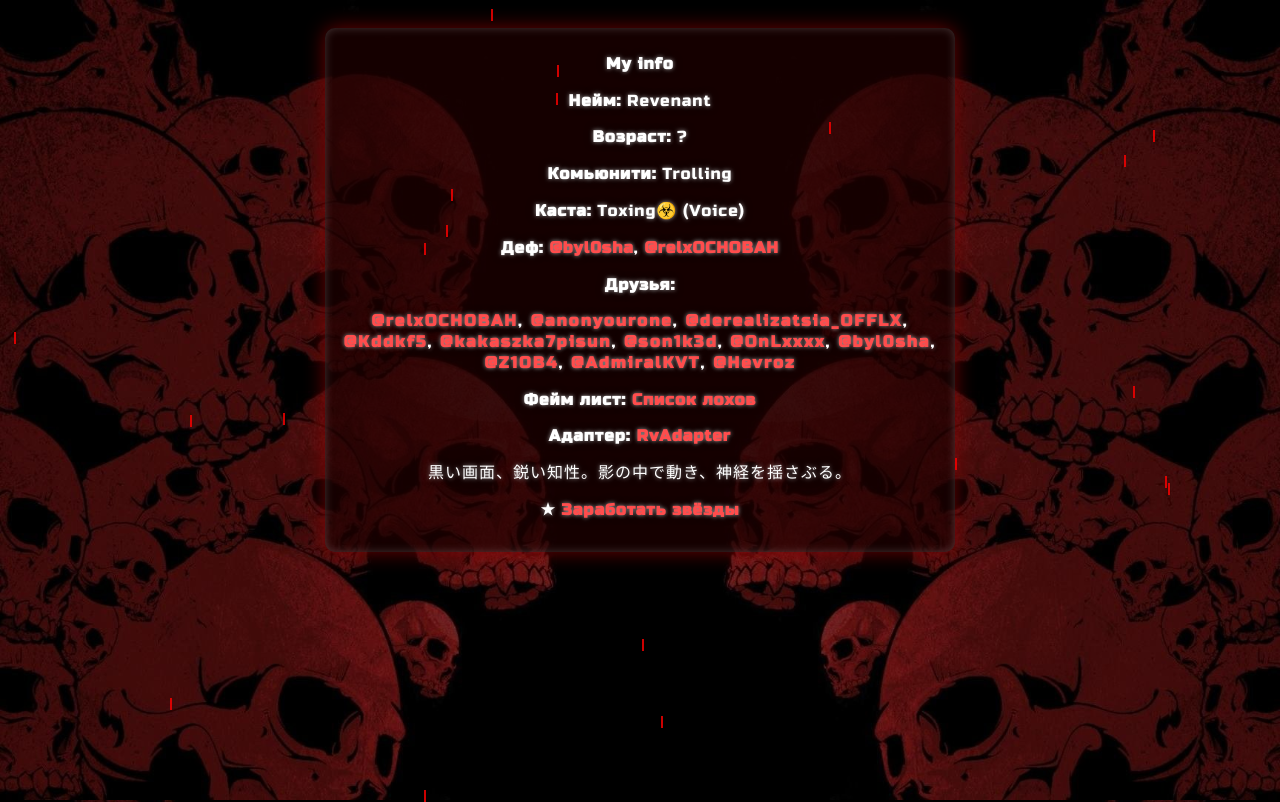
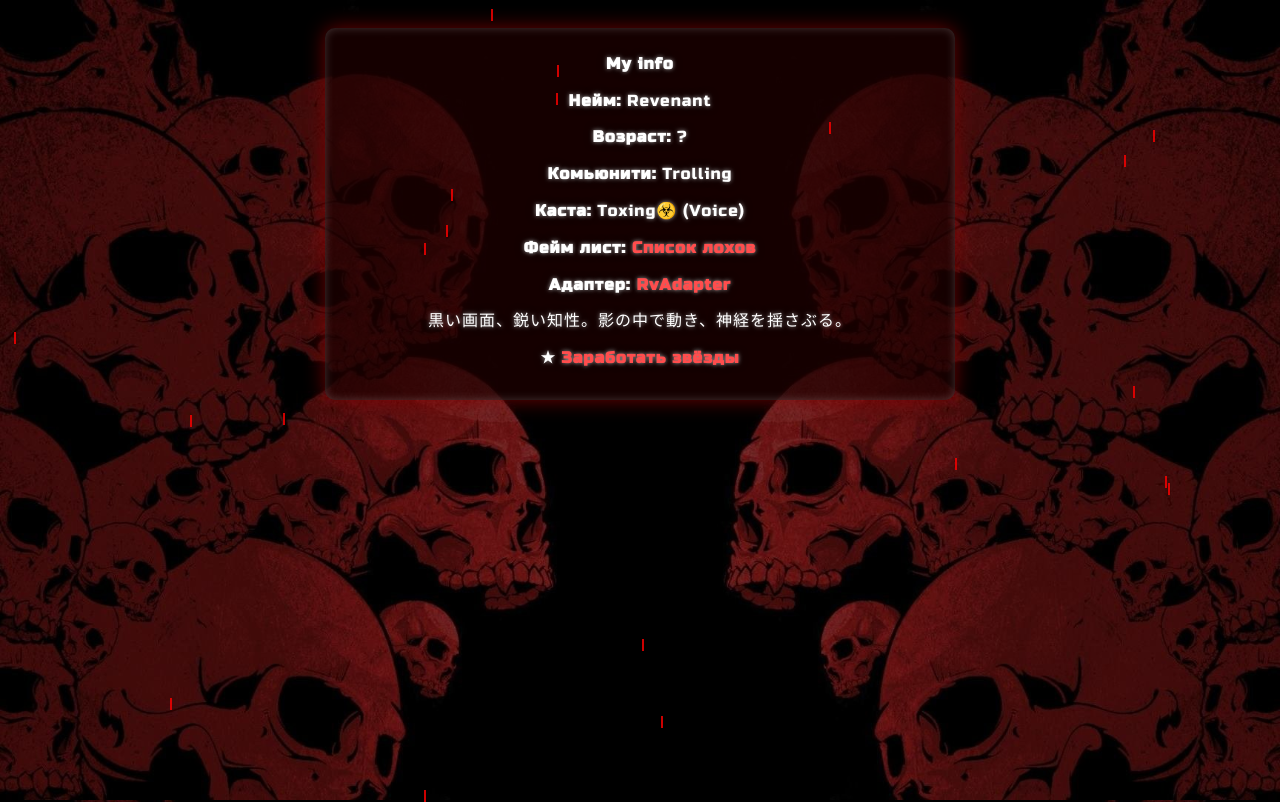
Before and after one commit to RevenantBio/RevenantBio, a plain HTML site: page index.html in a window 1280 px wide. Drawn offline with Linux system fonts and the light colour scheme.

Commit message:
Update index.html

```diff
--- a/index.html
+++ b/index.html
@@ -84,21 +84,6 @@
         <p><strong>Возраст:</strong> ?</p>
         <p><strong>Комьюнити:</strong> Trolling</p>
         <p><strong>Каста:</strong> Toxing☣️ (Voice)</p>
-        <p><strong>Деф:</strong> <a href="https://t.me/byl0sha">@byl0sha</a>, <a href="https://t.me/relxOCHOBAH">@relxOCHOBAH</a></p>
-        <p><strong>Друзья:</strong></p>
-        <p class="friends">
-            <a href="https://t.me/relxOCHOBAH">@relxOCHOBAH</a>,
-            <a href="https://t.me/anonyourone">@anonyourone</a>,
-            <a href="https://t.me/derealizatsia_OFFLX">@derealizatsia_OFFLX</a>,
-            <a href="https://t.me/Kddkf5">@Kddkf5</a>,
-            <a href="https://t.me/kakaszka7pisun">@kakaszka7pisun</a>,
-            <a href="https://t.me/son1k3d">@son1k3d</a>,
-            <a href="https://t.me/OnLxxxx">@OnLxxxx</a>,
-            <a href="https://t.me/byl0sha">@byl0sha</a>,
-            <a href="https://t.me/Z1OB4">@Z1OB4</a>,
-            <a href="https://t.me/AdmiralKVT">@AdmiralKVT</a>,
-            <a href="https://t.me/Hevroz">@Hevroz</a>
-        </p>
         <p><strong>Фейм лист:</strong> <a href="feim.html">Список лохов</a></p>
         <p><strong>Адаптер:</strong> <a href="https://t.me/RvAdapter">RvAdapter</a></p>
         <p>黒い画面、鋭い知性。影の中で動き、神経を揺さぶる。</p>
```
